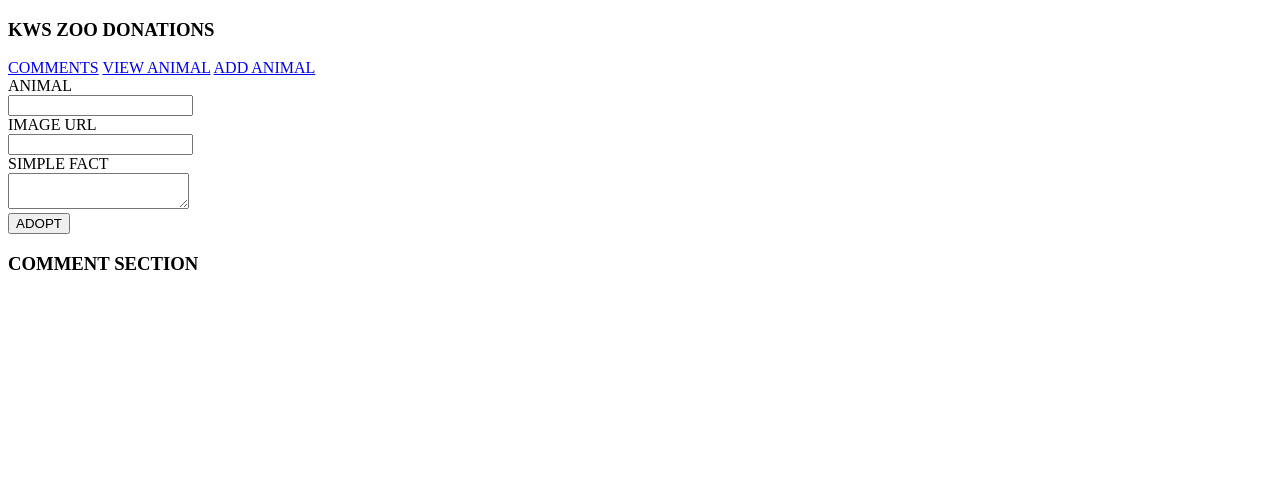
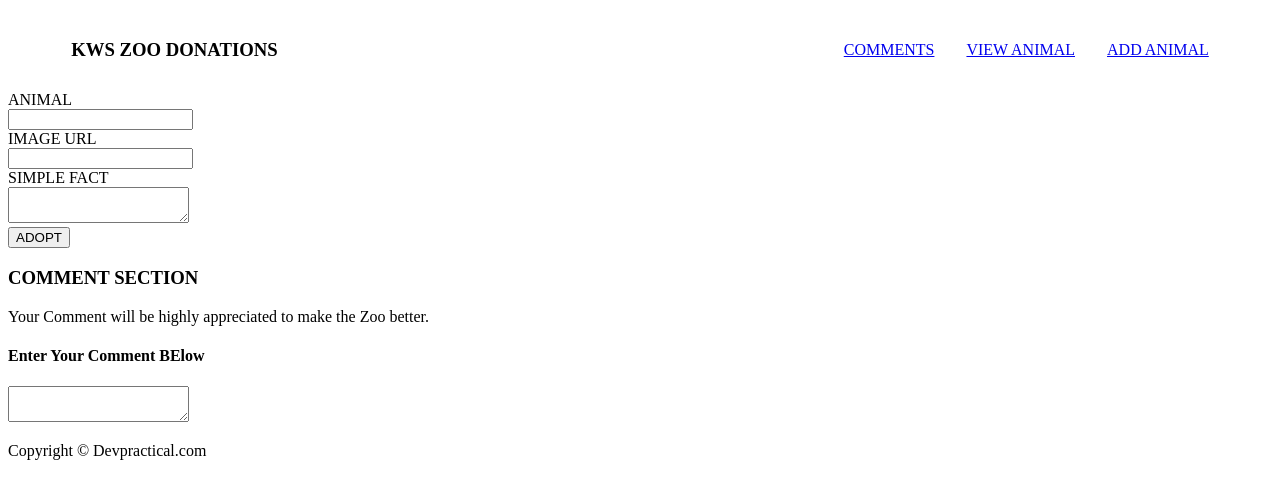
Before and after one commit to EvalyneMueke/Zoo_Donations, a plain HTML site: page donation.html in a window 1280 px wide. Drawn offline with Linux system fonts and the light colour scheme.

Commit message:
Added Footer And Font Links

```diff
--- a/donation.html
+++ b/donation.html
@@ -4,12 +4,15 @@
     <meta charset="UTF-8">
     <meta http-equiv="X-UA-Compatible" content="IE=edge">
     <meta name="viewport" content="width=device-width, initial-scale=1.0">
-
+    <link rel="stylesheet" href="/style.css">
+    <link rel="preconnect" href="https://fonts.googleapis.com">
+    <link rel="preconnect" href="https://fonts.gstatic.com" crossorigin>
+    <link href="https://fonts.googleapis.com/css2?family=Montserrat:ital,wght@0,100;0,200;0,300;0,400;0,500;0,600;0,700;0,800;0,900;1,100;1,200;1,300;1,400;1,500;1,600;1,700;1,800;1,900&display=swap" rel="stylesheet">
     <title>BIG FIVE DONATION</title>
 </head>
 <body>
     <section class="navbar">
-        <nav>
+        <nav  class="flex justify--between items-center container mx-auto p-medium">
     <h1>
         KWS ZOO DONATIONS
     </h1>
@@ -49,9 +52,18 @@
     <h3>
         COMMENT SECTION
     </h3>
+    <p>Your Comment will be highly appreciated to make the Zoo better.</p>
+    <h4>Enter Your Comment BElow</h4>
+    <textarea id="comment-area"></textarea>
 
 
     </section>
+
+    <footer class="footer">
+        <p class="text-center">Copyright &copy; Devpractical.com</p>
+
+    </footer>
   <script src="/index.js"></script>
 </body>
+
 </html>
```
